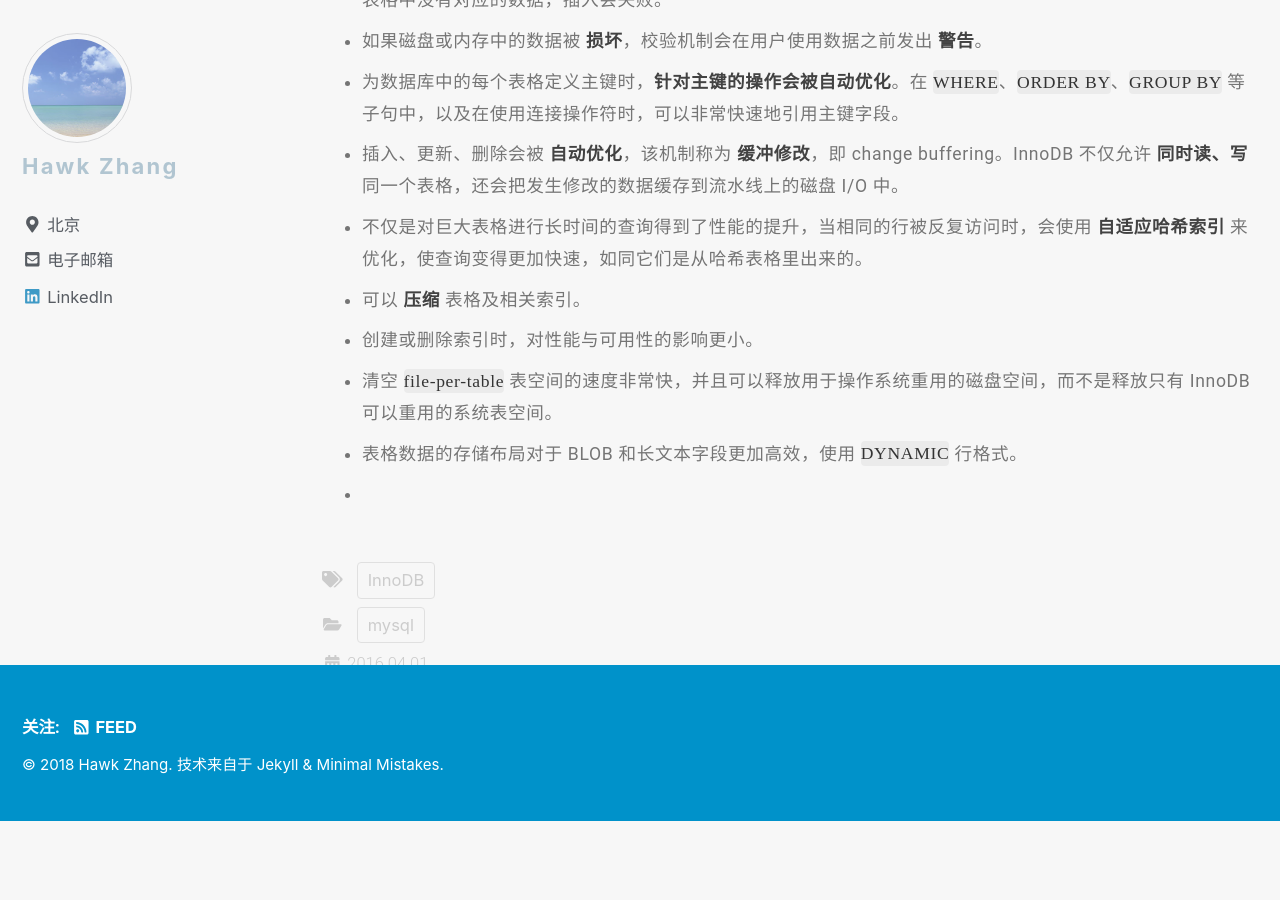
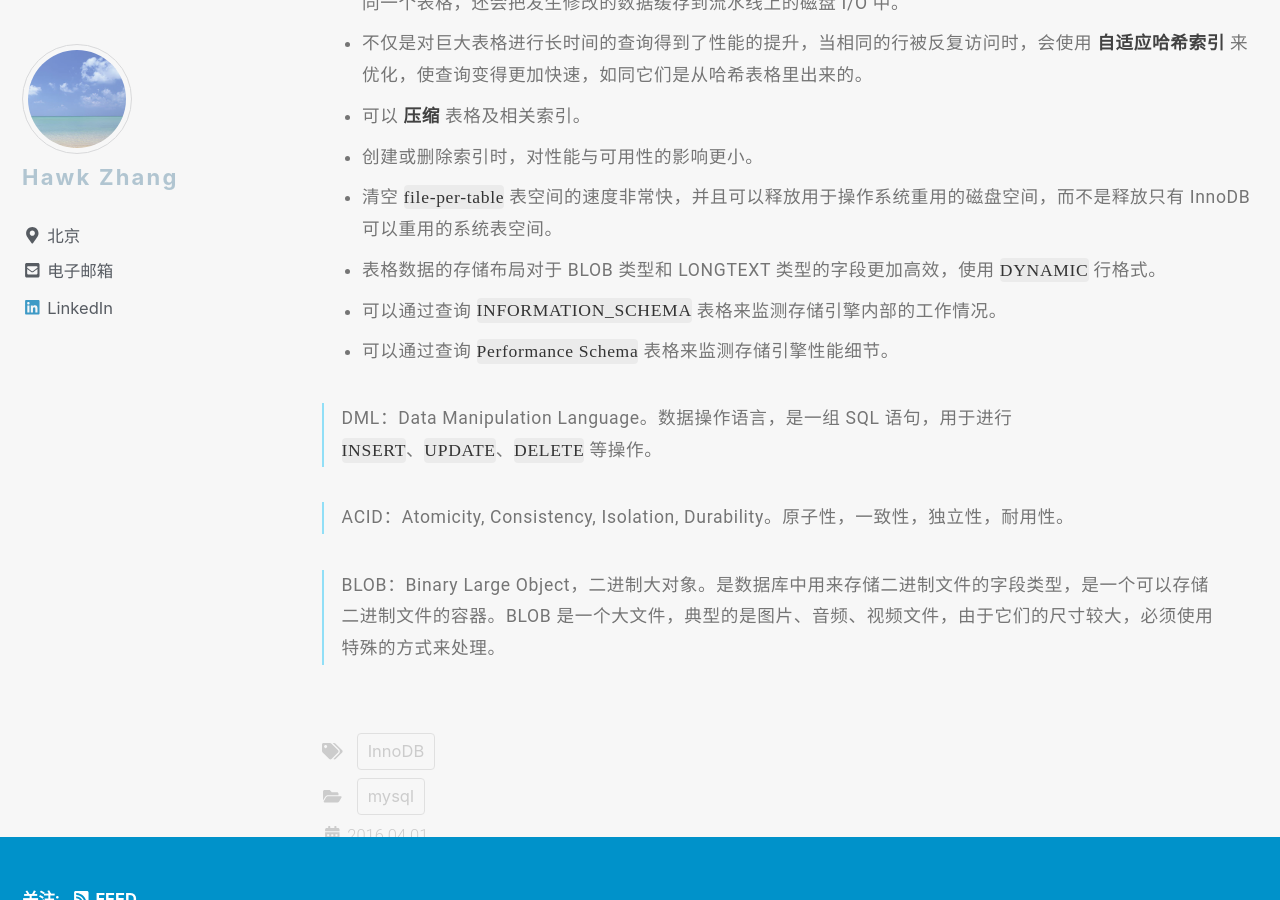
Before and after one commit to narru888/linotes_note, a Jekyll site: the page built from _posts/mysql/2016-04-01-innodb.intro.md, in a window 1280 px wide and 900 px high, scrolled down 1678 px. Built offline with Jekyll 4.4.1, drawn with Linux system fonts in a browser that asks for light colours; nearby versions of some CDN libraries; a script that is not in the unit is left out; before the commit the page ends 2499 px from its top, so only the background shows below that; some of the changed text lies outside the part shown.

Commit message:
update on 2018-08-19 21:00:01 CST

```diff
--- a/_posts/mysql/2016-04-01-innodb.intro.md
+++ b/_posts/mysql/2016-04-01-innodb.intro.md
@@ -45,5 +41,16 @@ InnoDB 是一个通用的存储引擎，它在高可用与高性能之间有着
 * 可以 **压缩** 表格及相关索引。
 * 创建或删除索引时，对性能与可用性的影响更小。
 * 清空 `file-per-table` 表空间的速度非常快，并且可以释放用于操作系统重用的磁盘空间，而不是释放只有 InnoDB 可以重用的系统表空间。
-* 表格数据的存储布局对于 BLOB 和长文本字段更加高效，使用 `DYNAMIC` 行格式。
-*
+* 表格数据的存储布局对于 BLOB 类型和 LONGTEXT 类型的字段更加高效，使用 `DYNAMIC` 行格式。
+* 可以通过查询 `INFORMATION_SCHEMA` 表格来监测存储引擎内部的工作情况。
+* 可以通过查询 `Performance Schema` 表格来监测存储引擎性能细节。
+
+
+
+
+
+>DML：Data Manipulation Language。数据操作语言，是一组 SQL 语句，用于进行 `INSERT`、`UPDATE`、`DELETE` 等操作。
+
+>ACID：Atomicity, Consistency, Isolation, Durability。原子性，一致性，独立性，耐用性。
+
+>BLOB：Binary Large Object，二进制大对象。是数据库中用来存储二进制文件的字段类型，是一个可以存储二进制文件的容器。BLOB 是一个大文件，典型的是图片、音频、视频文件，由于它们的尺寸较大，必须使用特殊的方式来处理。
```
Also changed, not shown: other parts of _posts/mysql/2016-04-01-innodb.intro.md (+0 -4 lines).
